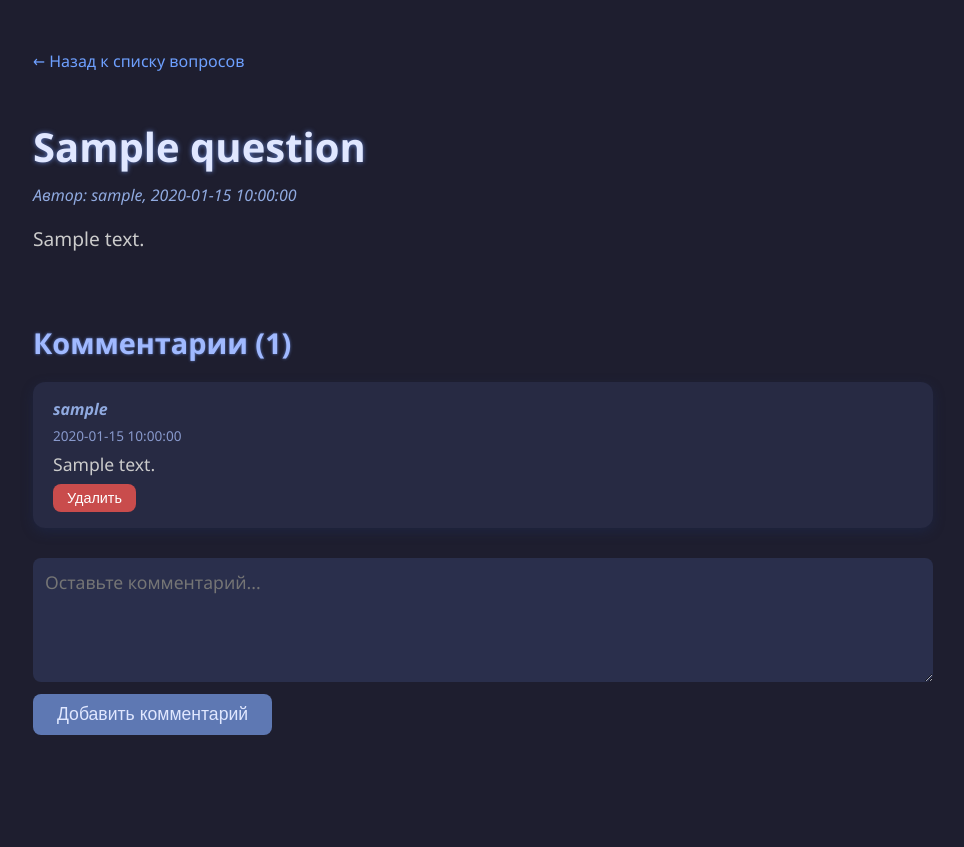
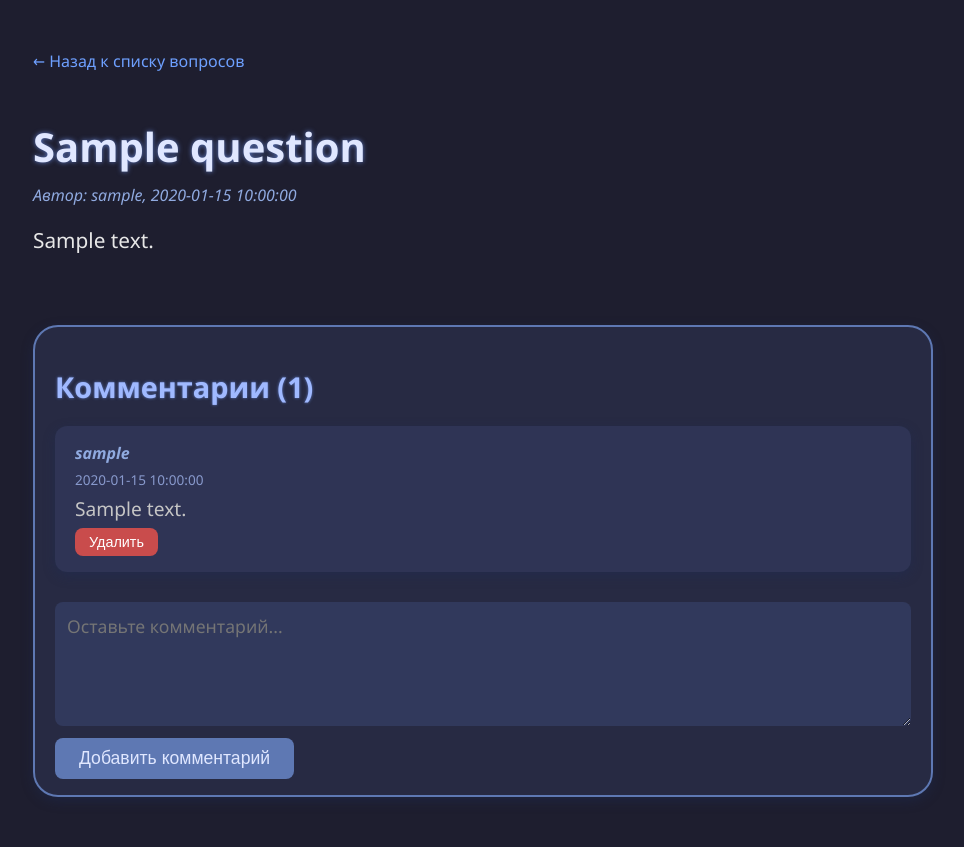
Before and after one commit to Denis24-sdk/blog-platform, a PHP site: page /question.php?id=1 in a window 1280 px wide. Shown: the whole page, without its empty margins (157-1121 px from the left). Before the commit the page ends 735 px from the top, so only its background shows below. Run offline with PHP 8.4, Linux system fonts and the light colour scheme; the visitor is signed in with stand-in values (Sample User, id 1); tables that the repository leaves empty or names only in its code hold one stand-in row (values such as "Sample post").

Commit message:
Подравнял question.php

```diff
--- a/public/ask.php
+++ b/public/ask.php
@@ -36,7 +36,7 @@ if ($_SERVER['REQUEST_METHOD'] === 'POST') {
 <head>
   <meta charset="UTF-8" />
   <title>Задать вопрос - Форум</title>
-  <link rel="stylesheet" href="../styles/ask.css">
+  <link rel="stylesheet" href="styles/ask.css">
 
   <style>
 
--- a/public/index.php
+++ b/public/index.php
@@ -13,7 +13,7 @@ $username = get_username($pdo, $_SESSION['user_id']);
 <head>
   <meta charset="UTF-8" />
   <title>Форум - Главная</title>
-  <link rel="stylesheet" href="..\styles\index.css">
+  <link rel="stylesheet" href="styles\index.css">
 </head>
 
 <body>
--- a/public/login.php
+++ b/public/login.php
@@ -25,7 +25,7 @@ if ($_SERVER['REQUEST_METHOD'] === 'POST') {
 <head>
     <title>Вход</title>
     <meta charset="utf-8" />
-    <link rel="stylesheet" href="..\styles\login.css">
+    <link rel="stylesheet" href="styles\login.css">
 </head>
 
 <body>
--- a/public/question.php
+++ b/public/question.php
@@ -62,7 +62,7 @@ $comments = $stmt->fetchAll();
 <head>
   <meta charset="UTF-8" />
   <title><?= htmlspecialchars($question['title']) ?></title>
-  <link rel="stylesheet" href="..\styles\question.css">
+  <link rel="stylesheet" href="styles\question.css">
 </head>
 
 <body>
--- a/public/register.php
+++ b/public/register.php
@@ -30,7 +30,7 @@ if ($_SERVER['REQUEST_METHOD'] === 'POST') {
 <head>
     <title>Регистрация</title>
     <meta charset="utf-8" />
-    <link rel="stylesheet" href="..\styles\register.css">
+    <link rel="stylesheet" href="styles\register.css">
 </head>
 
 <body>
--- a/styles/question.css
+++ b/public/styles/question.css
@@ -20,11 +20,11 @@
  }
 
  .body {
-     font-size: 1.2rem;
+     font-size: 1.3rem;
+     line-height: 1.4;
      white-space: pre-wrap;
-     line-height: 1.4;
-     color: rgb(203, 203, 203);
-     margin-bottom: 40px;
+     color: rgb(231, 231, 231);
+     margin-bottom: 70px;
  }
 
  a.back-link {
@@ -39,9 +39,26 @@
  }
 
  /* Комментарии */
- .comments {
-     margin-top: 70px;
- }
+.comments {
+    border-top: 2px solid #5e78b3;
+    border-left: 2px solid #5e78b3;
+    border-right: 2px solid #5e78b3;
+    border-bottom: 2px solid #5e78b3;
+    border-radius: 25px;
+
+    background: rgba(93, 117, 189, 0.14);
+    padding: 16px 20px;
+    box-shadow: 0 4px 12px rgba(29, 44, 88, 0.4);
+
+    max-width: 950px;
+    margin: 0 auto  /* по горизонтали центрируем */;
+
+    /* Позволяем блоку расти по высоте без ограничения */
+    height: auto;
+    max-height: none;
+    overflow-y: visible;
+}
+
 
  .comments h2 {
      font-size: 1.8rem;
@@ -74,9 +91,9 @@
 
  .comment .text {
      white-space: pre-wrap;
-     color: rgb(203, 203, 203);
-     font-size: 1.1rem;
-     line-height: 1.3;
+     color: rgb(197, 197, 197);
+     font-size: 1.2rem;
+     line-height: 1.2;
  }
 
  /* Форма комментария */
--- a/styles/questions.css
+++ b/public/styles/questions.css
@@ -14,7 +14,7 @@ body {
 h2 {
     font-size: 2.5rem;
     margin-bottom: 10px;
-    text-shadow: 0 0 5px rgba(119, 158, 255, 0.7);
+    text-shadow: 0 0 5px rgba(101, 140, 255, 0.543);
 }
 
 /* Контейнер */
```
Also changed, not shown: public/questions.php (+26 -9 lines), public/style.css (added), public/styles/ask.css (renamed from styles/ask.css), public/styles/index.css (renamed from styles/index.css), public/styles/login.css (renamed from styles/login.css), public/styles/register.css (renamed from styles/register.css).
